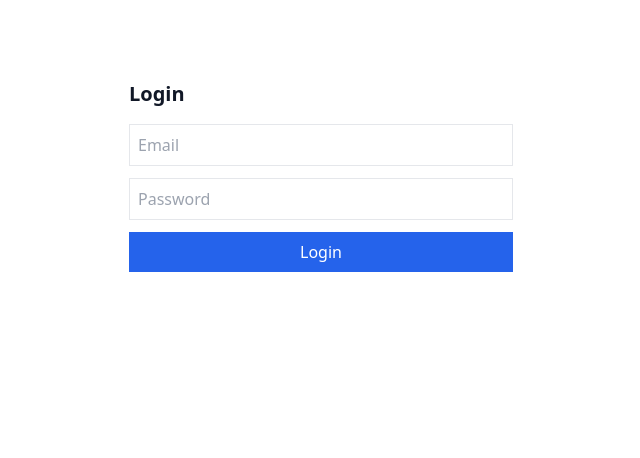
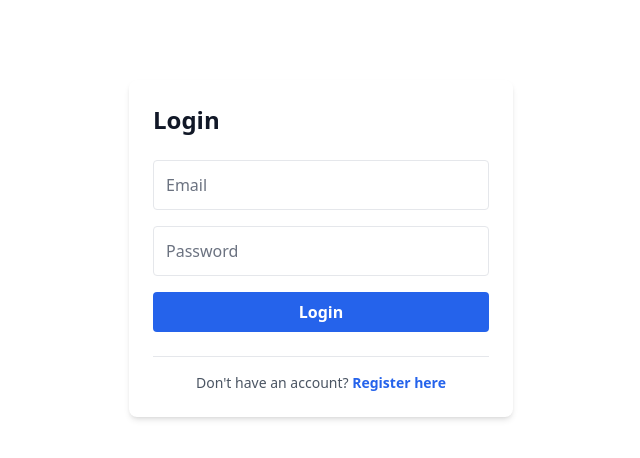
Before and after one commit to csv1702/Chat_Application, a React (Create React App) app in the folder client/: page /login in a window 1280 px wide. Shown: the top 458 px of the page, without its empty margins (319-959 px from the left). Built offline with nearby package versions, Linux system fonts and the light colour scheme; no server answers.

Commit message:
Login Page Updated

```diff
--- a/client/src/pages/Login.js
+++ b/client/src/pages/Login.js
@@ -26,32 +26,46 @@ const Login = () => {
   };
 
   return (
-    <div className="max-w-sm mx-auto mt-20">
-      <h2 className="text-xl font-semibold mb-4">Login</h2>
+    <div className="max-w-sm mx-auto mt-20 bg-white dark:bg-gray-800 p-6 rounded-lg shadow-md">
+      <h2 className="text-2xl font-bold mb-6 text-gray-900 dark:text-white">Login</h2>
 
-      {error && <p className="text-red-500 mb-2">{error}</p>}
+      {error && <p className="text-red-500 dark:text-red-400 mb-4 p-2 bg-red-50 dark:bg-red-900 rounded">{error}</p>}
 
-      <form onSubmit={handleSubmit} className="space-y-3">
+      <form onSubmit={handleSubmit} className="space-y-4">
         <input
           type="email"
           placeholder="Email"
-          className="w-full border p-2"
+          className="w-full border dark:border-gray-600 p-3 rounded bg-white dark:bg-gray-700 text-gray-900 dark:text-white placeholder-gray-500 dark:placeholder-gray-400 focus:outline-none focus:ring-2 focus:ring-blue-500"
           value={email}
           onChange={(e) => setEmail(e.target.value)}
+          required
         />
 
         <input
           type="password"
           placeholder="Password"
-          className="w-full border p-2"
+          className="w-full border dark:border-gray-600 p-3 rounded bg-white dark:bg-gray-700 text-gray-900 dark:text-white placeholder-gray-500 dark:placeholder-gray-400 focus:outline-none focus:ring-2 focus:ring-blue-500"
           value={password}
           onChange={(e) => setPassword(e.target.value)}
+          required
         />
 
-        <button className="w-full bg-blue-600 text-white py-2">
+        <button className="w-full bg-blue-600 hover:bg-blue-700 dark:bg-blue-600 dark:hover:bg-blue-700 text-white py-2 rounded font-semibold transition">
           Login
         </button>
       </form>
+
+      <div className="mt-6 text-center border-t dark:border-gray-700 pt-4">
+        <p className="text-gray-600 dark:text-gray-400 text-sm">
+          Don't have an account?{" "}
+          <button
+            onClick={() => navigate("/register")}
+            className="text-blue-600 dark:text-blue-400 hover:text-blue-700 dark:hover:text-blue-300 font-semibold hover:underline transition"
+          >
+            Register here
+          </button>
+        </p>
+      </div>
     </div>
   );
 };
```
